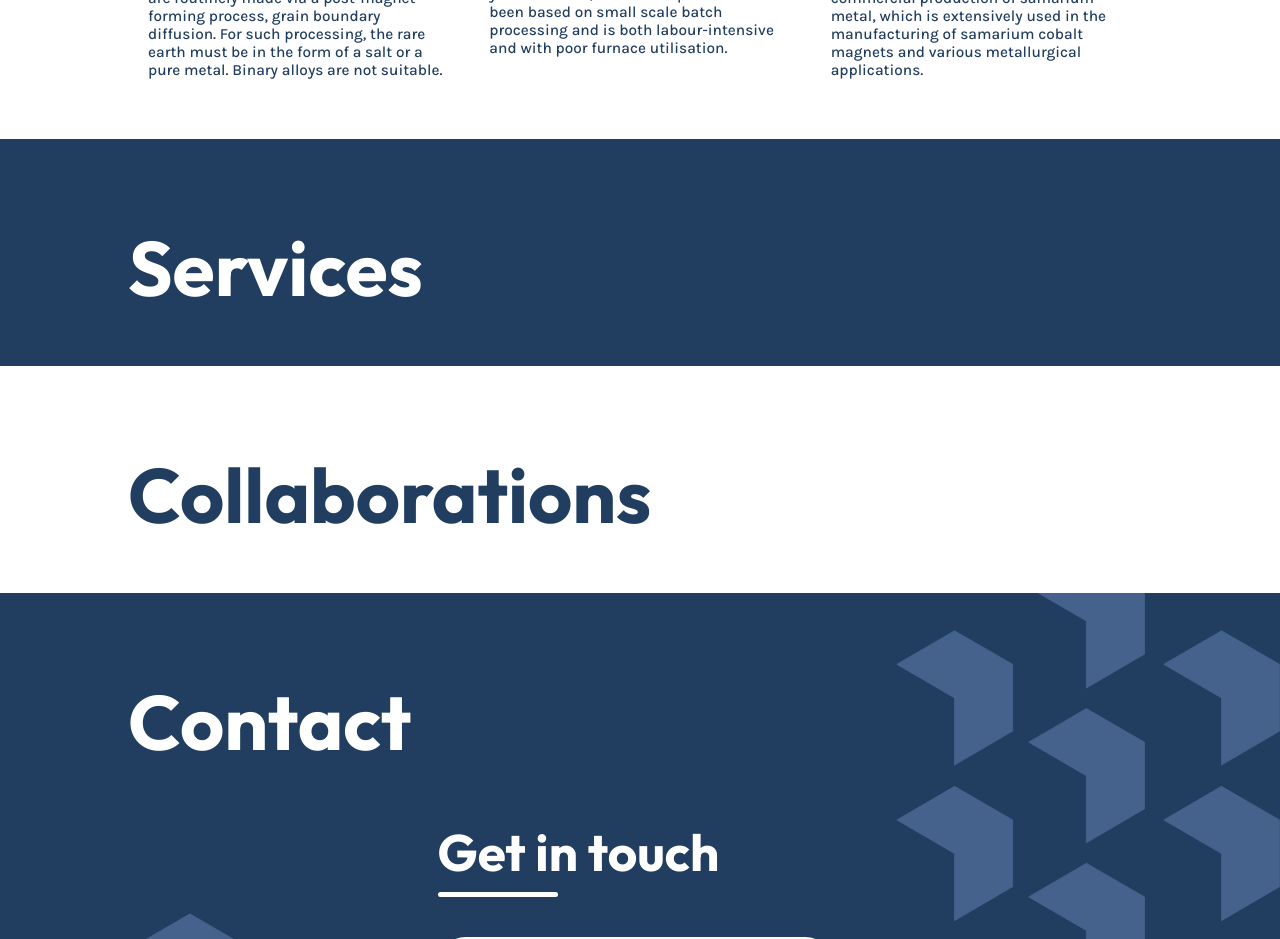
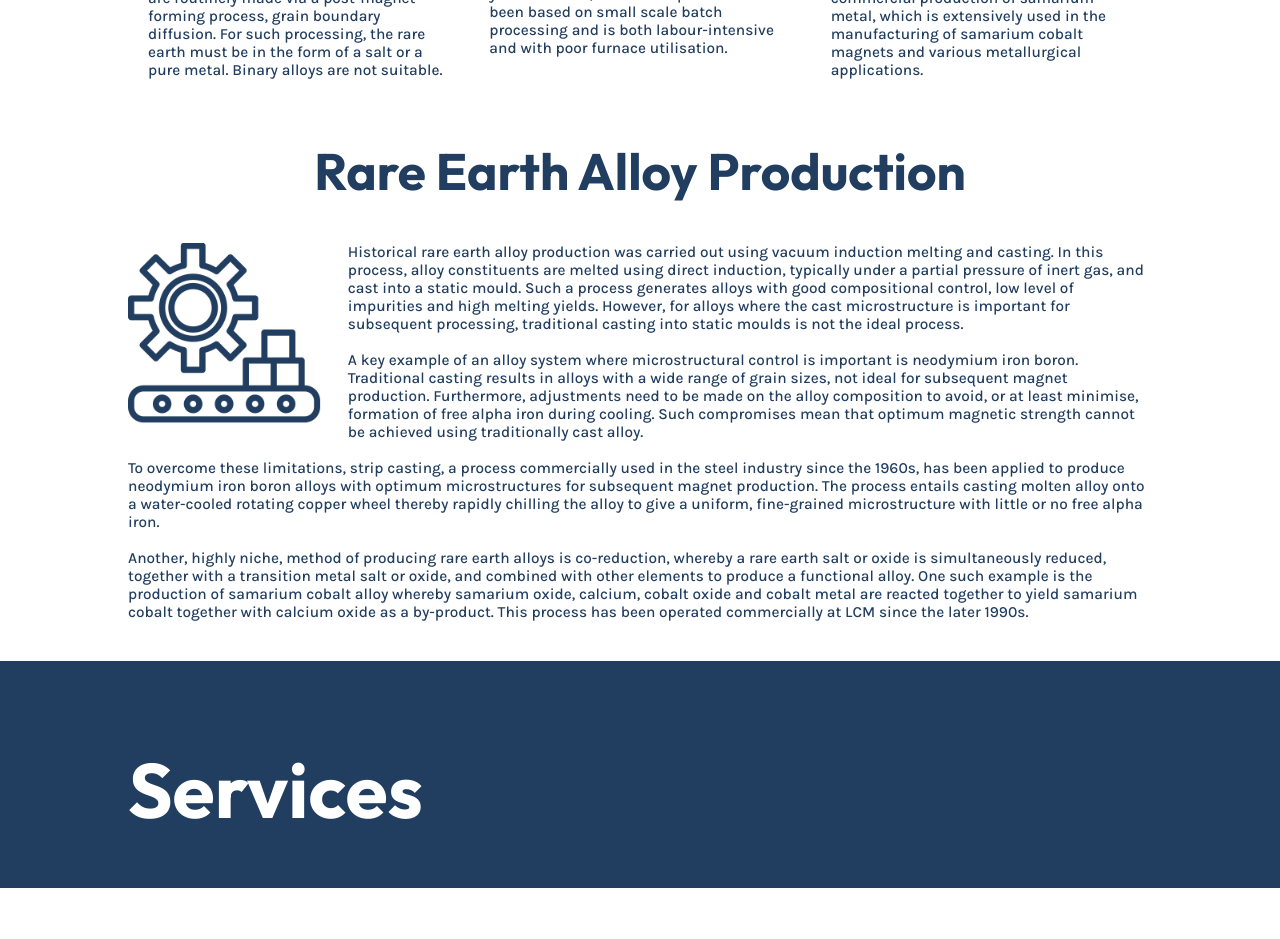
Before and after one commit to david14higgins/Lanthanideas.com, a React (Vite) app: page / in a window 1280 px wide. Shown: the part 5640-6579 px from the top of the page. Built offline with nearby package versions, Linux system fonts and the light colour scheme.

Commit message:
Add rare earth alloy production

```diff
--- a/src/components/RareEarthsPage/RareEarthsPage.css
+++ b/src/components/RareEarthsPage/RareEarthsPage.css
@@ -98,8 +98,6 @@ p.quote-caption {
     padding-top: 0;
 }
 
-
-
 .factory-container {
     width: 70%;
     margin: 0 auto;
@@ -109,9 +107,12 @@ p.quote-caption {
 .factory-container img{
     width: 100%;
     margin: auto;
-
 }
 
+.manufacture-container {
+    float:left;
+    margin-right: 20px
+}
 
 /* ----- Responsive Settings ------ */
 
@@ -168,6 +169,10 @@ p.quote-caption {
         margin: 0 auto;
         margin-bottom: 0;
     }
+
+    .manufacture-container {
+        margin-right: 5px;
+    }
 }
 
 /* Medium devices (tablets, 768px and up) */
@@ -204,6 +209,10 @@ p.quote-caption {
 
     .rare-earths-content h4 {
         font-size: 2vw;
+    }
+
+    .manufacture-container {
+        margin-right: 5px;
     }
 }
 
@@ -242,6 +251,10 @@ p.quote-caption {
     .rare-earths-content h4 {
         font-size: 2vw;
     }
+
+    .manufacture-container {
+        margin-right: 10px;
+    }
 }
 
 /* Extra large devices (large desktops, 1200px and up) */
@@ -267,4 +280,8 @@ p.quote-caption {
     .rare-earths-content h4 {
         font-size: 2vw;
     }
+
+    .manufacture-container {
+        margin-right: 15px;
+    }
 }
--- a/src/components/RareEarthsPage/RareEarthsPage.jsx
+++ b/src/components/RareEarthsPage/RareEarthsPage.jsx
@@ -4,6 +4,7 @@ import './RareEarthsPage.css'
 import rareEarthStones from '../../assets/images/Rare-Earth-Stones.png'
 import supplyChain from '../../assets/images/Supply-Chain.png'
 import factory from "../../assets/images/Factory.png"
+import manufacture from "../../assets/images/Manufacture.png"
 import Table from './Table'
 
 
@@ -92,6 +93,18 @@ const RareEarthsPage = () => {
               </div>
             </div>
 
+            <h3>Rare Earth Alloy Production</h3>
+            <div className="icon-container manufacture-container">
+                <img src={manufacture}/>
+            </div>
+
+            <p>Historical rare earth alloy production was carried out using vacuum induction melting and casting. In this process, alloy constituents are melted using direct induction, typically under a partial pressure of inert gas, and cast into a static mould. Such a process generates alloys with good compositional control, low level of impurities and high melting yields. However, for alloys where the cast microstructure is important for subsequent processing, traditional casting into static moulds is not the ideal process.</p>
+            <br/>
+            <p>A key example of an alloy system where microstructural control is important is neodymium iron boron. Traditional casting results in alloys with a wide range of grain sizes, not ideal for subsequent magnet production.  Furthermore, adjustments need to be made on the alloy composition to avoid, or at least minimise, formation of free alpha iron during cooling. Such compromises mean that optimum magnetic strength cannot be achieved using traditionally cast alloy.</p>
+            <br/>
+            <p>To overcome these limitations, strip casting, a process commercially used in the steel industry since the 1960s, has been applied to produce neodymium iron boron alloys with optimum microstructures for subsequent magnet production. The process entails casting molten alloy onto a water-cooled rotating copper wheel thereby rapidly chilling the alloy to give a uniform, fine-grained microstructure with little or no free alpha iron.</p>
+            <br/>
+            <p>Another, highly niche, method of producing rare earth alloys is co-reduction, whereby a rare earth salt or oxide is simultaneously reduced, together with a transition metal salt or oxide, and combined with other elements to produce a functional alloy. One such example is the production of samarium cobalt alloy whereby samarium oxide, calcium, cobalt oxide and cobalt metal are reacted together to yield samarium cobalt together with calcium oxide as a by-product. This process has been operated commercially at LCM since the later 1990s.</p>
         </div>
     </div>
   )
```
Also changed, not shown: src/assets/images/Manufacture.png (added).
